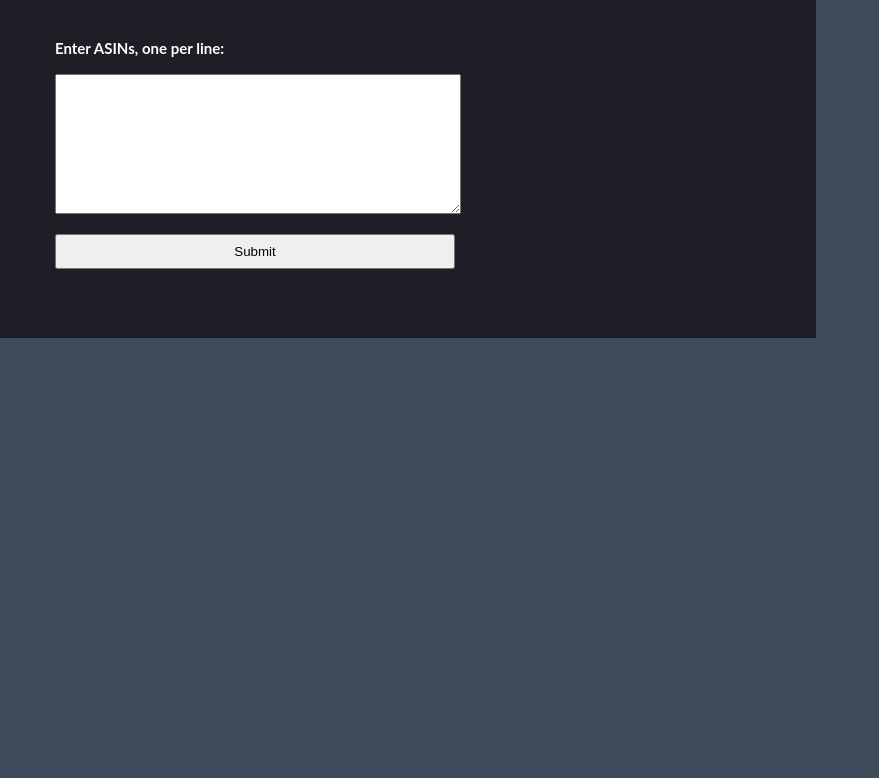
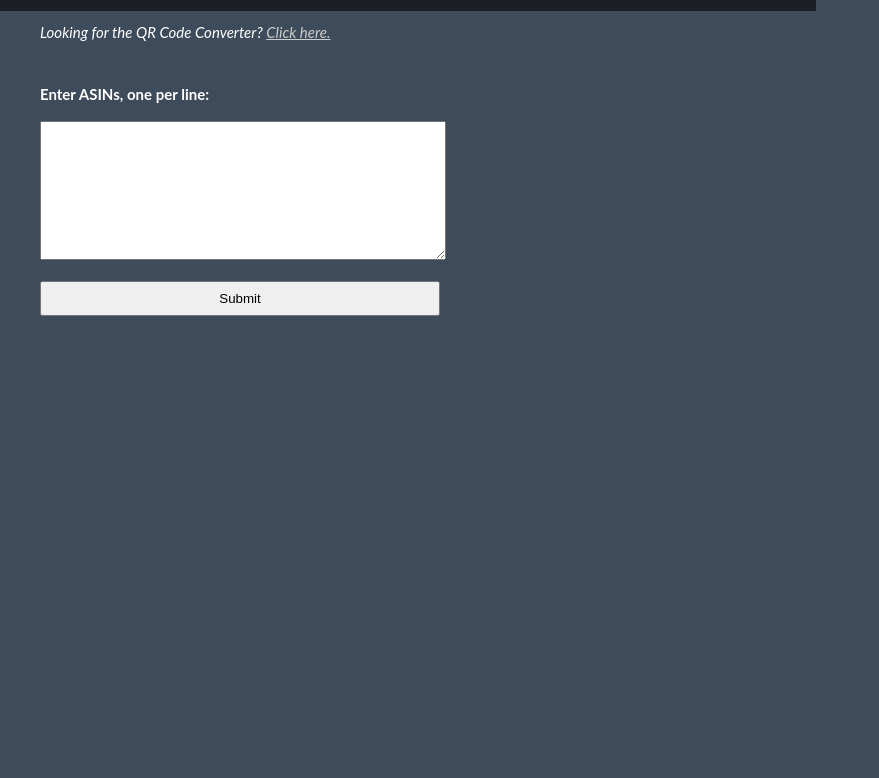
Before and after one commit to fluffybunnies/asin-to-barcode-converter, a website: page asin-to-barcode-4x20-labels.html in a window 1280 px wide. Shown: the part 71-849 px from the top of the page, without its empty margins (0-879 px from the left). Drawn offline with nearby package versions, Linux system fonts and the light colour scheme.

```diff
--- a/asin-to-barcode-4x20-labels.html
+++ b/asin-to-barcode-4x20-labels.html
@@ -49,6 +49,9 @@
 		background: transparent;
 	}
 }
+a, a:link, a:visited, a:hover, a:active {
+	color: #ccc;
+}
 .header {
 	background: #1e1f26;
 	padding: 1px 0 14px 15px;
@@ -63,8 +66,9 @@
 	font-size: 0.9rem;
 	color: #ccc;
 }
-.subtitle a, .subtitle a:link, .subtitle a:visited, .subtitle a:hover, .subtitle a:active {
-	color: #ccc;
+.nav {
+	padding: 10px 40px 0 40px;
+	font-style: italic;
 }
 .form {
 	padding: 40px;
@@ -90,7 +94,6 @@
   integrity="sha256-u7e5khyithlIdTpu22PHhENmPcRdFiHRjhAuHcs05RI="
   crossorigin="anonymous"></script>
 <script>
-
 Generator = {
 	defaultSymbology: 'CODE128'
 	,imgUrl: 'https://www.barcodez.net/barcode.image.php?barcode_data={code}&symbology={symbology}&barcode_height=60&barcode_scale=3&barcode_color=000000&background_color=ffffff'
@@ -149,9 +152,10 @@
 
 <div class="header">
 	<h1>ASIN to Barcode Converter</h1>
-	<div class="subtitle">Print Code128 barcodes to <a href="https://www.sheetlabels.com/labels/SL105-RXW">SL105-RXW</a> label sheets
+	<div class="subtitle">Print Code128 barcodes to <a href="https://www.sheetlabels.com/labels/SL105-RXW">SL105-RXW</a> label sheets</div>
 </div>
 
+<div class="nav">Looking for the QR Code Converter? <a href="./index.html">Click here.</a></div>
 
 <div class="form">
 	<div class="form-row">
```
Also changed, not shown: index.html (+8 -2 lines).
